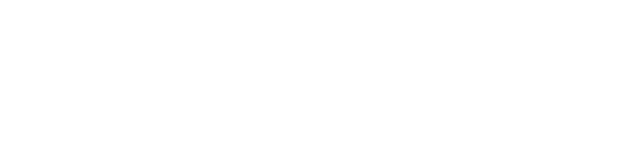
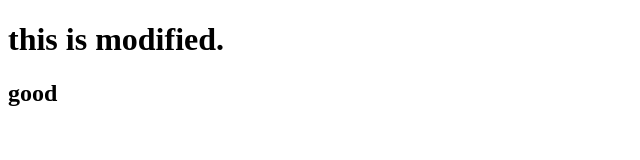
Before and after one commit to huing1115/project, a plain HTML site: page index.html in a window 1280 px wide. Shown: the whole page, without its empty margins (0-640 px from the left). Drawn offline with Linux system fonts and the light colour scheme.

Commit message:
new codes

```diff
--- a/index.html
+++ b/index.html
@@ -7,6 +7,10 @@
     <title>Document</title>
 </head>
 <body>
-
+    <h1>
+        this is modified.
+    </h1>
+    <h2>good
+    </h2>
 </body>
 </html>
```
